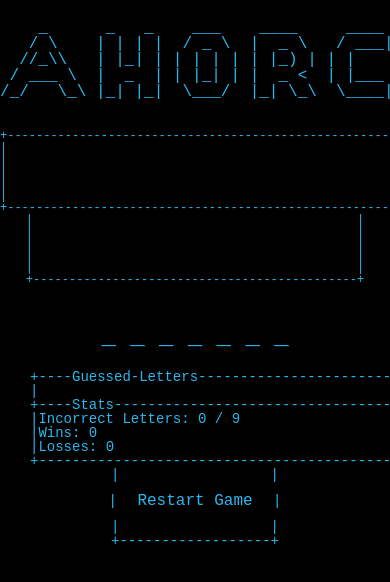
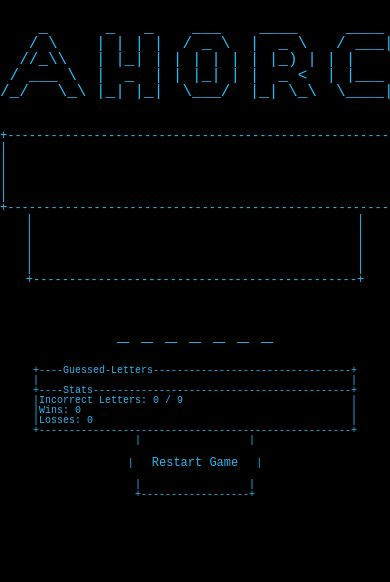
Before and after one commit to SantiagoFeli/microproyecto-1_Feliciani-Garcia, a plain HTML site: page index.html in a window 390 px wide. Shown: the top 582 px of the page. Drawn offline with Linux system fonts and the light colour scheme.

Commit message:
responsive ✅

```diff
--- a/styles.css
+++ b/styles.css
@@ -52,17 +52,54 @@ body {
 	font-family: "Courier New", Courier, monospace;
   }
 
+  /* Tablet landscape (768px - 1024px) */
+  @media screen and (max-width: 1024px) {
+	#word-display {
+	  font-size: 28px;
+	}
+	#general-display {
+	  font-size: 14px;
+	}
+	#restart-button {
+	  font-size: 16px;
+	}
+  }
 
-@media screen and (max-width: 600px) {
+  /* Tablet portrait (480px - 768px) */
+  @media screen and (max-width: 768px) {
 	#word-display {
 	  font-size: 24px;
 	}
-
 	#general-display {
+	  font-size: 12px;
+	}
+	#restart-button {
 	  font-size: 14px;
 	}
+  }
 
+  /* Mobile landscape (320px - 480px) */
+  @media screen and (max-width: 480px) {
+	#word-display {
+	  font-size: 20px;
+	}
+	#general-display {
+	  font-size: 10px;
+	}
 	#restart-button {
-		font-size: 16px; /
+	  font-size: 12px;
 	}
   }
+
+  /* Mobile portrait (less than 320px) */
+  @media screen and (max-width: 320px) {
+	#word-display {
+	  font-size: 18px;
+	}
+	#general-display {
+	  font-size: 9px;
+	}
+	#restart-button {
+	  font-size: 10px;
+	}
+  }
```
Lines whose indentation alone changed are shown as unchanged.
